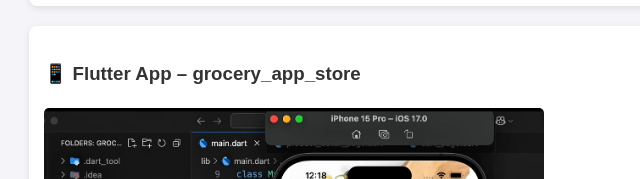
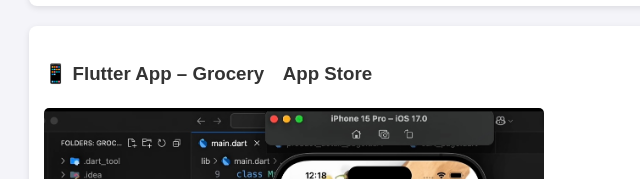
Before and after one commit to htutaungkhant2023/portfolio, a plain HTML site: page index.html in a window 1280 px wide. Shown: the part 3841-4020 px from the top of the page, 161-801 px from the left. Drawn offline with Linux system fonts and the light colour scheme.

Commit message:
Update index.html

```diff
--- a/index.html
+++ b/index.html
@@ -72,7 +72,7 @@
     </div>
 
     <div class="project">
-      <h3>📱 Flutter App – grocery_app_store</h3>
+      <h3>📱 Flutter App – Grocery　App Store</h3>
       <img src="images/flutter_app.jpg" alt="Flutter App Screenshot">
       <p>A simple mobile app for grocery_app_store. Built with <b>Flutter</b> and <b>Firebase</b>.
          Features authentication, cloud sync, and modern UI.</p>
```
